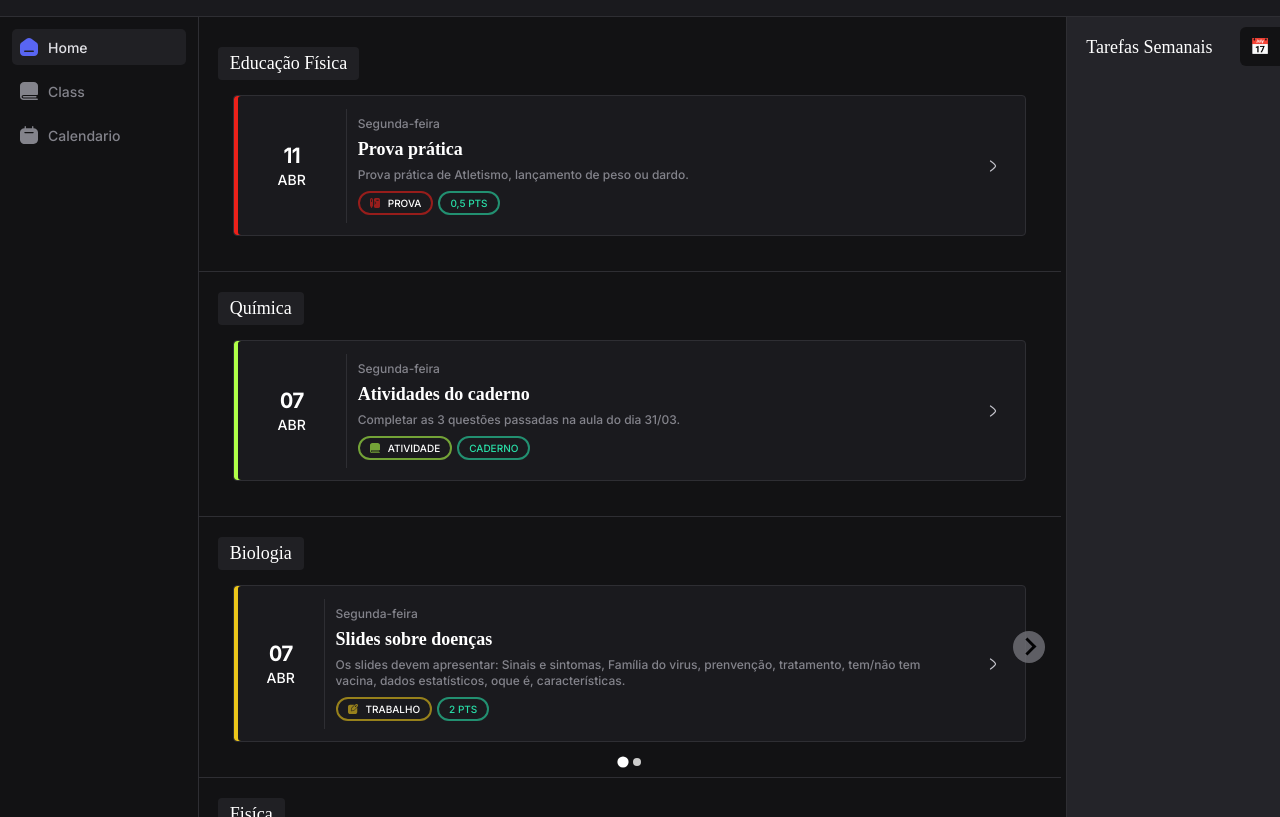
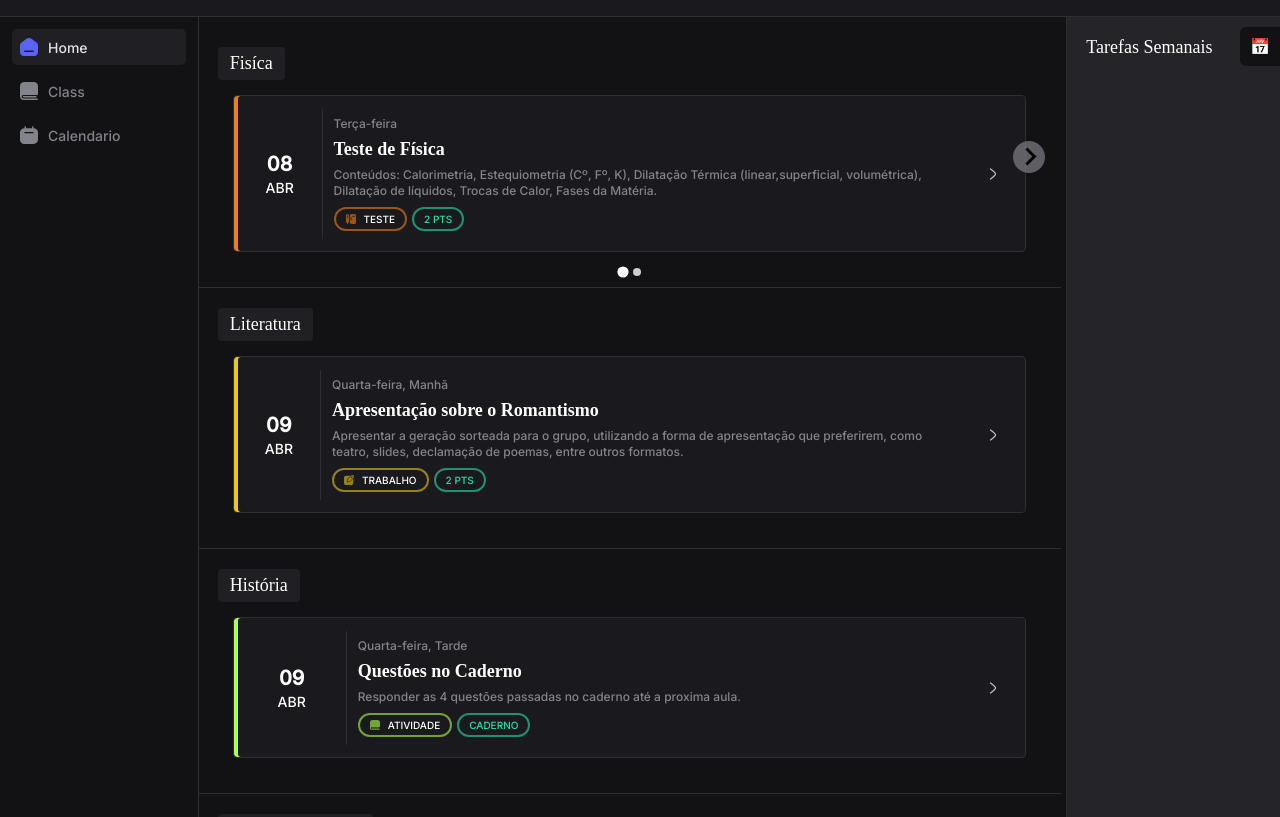
Before and after one commit to rafaelg3r/Classmind, a website with bundled scripts: page index.html in a window 1280 px wide. Shown: the part 61-878 px from the top of the page. Built offline with nearby package versions, Linux system fonts and the light colour scheme.

Commit message:
Atulização Semanal - 07/04

```diff
--- a/index.html
+++ b/index.html
@@ -139,7 +139,7 @@
             <div class="hr">.</div>
           </div>
           <!--! História -->
-          <div class="content-container" style="order: 4">
+          <div class="content-container" style="order: 3">
             <div
               class="splide"
               id="task-carousel-his"
@@ -219,7 +219,7 @@
           </div>
 
           <!--! Inglês -->
-          <div class="content-container" style="order: 6">
+          <div class="content-container" style="order: 9">
             <div
               class="splide"
               id="task-carousel-ing"
@@ -232,7 +232,7 @@
                   <li class="splide__slide">
                     <div class="card border-trab">
                       <div class="date">
-                        <strong>9 / 16</strong>
+                        <strong>16</strong>
                         <span>abr</span>
                       </div>
                       <div class="content">
@@ -301,7 +301,7 @@
             <div class="hr">.</div>
           </div>
           <!--! Física -->
-          <div class="content-container" style="order: 3">
+          <div class="content-container" style="order: 1">
             <div
               class="splide"
               id="task-carousel-fis"
@@ -311,6 +311,77 @@
               <h2>Fisíca</h2>
               <div class="splide__track">
                 <ul class="splide__list">
+                  <li class="splide__slide">
+                    <div class="card border-teste">
+                      <div class="date">
+                        <strong>08</strong>
+                        <span>abr</span>
+                      </div>
+                      <div class="content">
+                        <span>Terça-feira</span>
+                        <div class="card-title">
+                          <h4>Teste de Física</h4>
+                        </div>
+                        <div class="card-desc">
+                          <p>
+                            Conteúdos: Calorimetria, Estequiometria (Cº, Fº, K), Dilatação Térmica (linear,superficial, volumétrica), Dilatação de líquidos, Trocas de Calor, Fases da Matéria.
+                          </p>
+                          <div class="tag-container">
+                            <div class="tag tag-teste">
+                              <svg
+                                width="20"
+                                height="20"
+                                viewBox="0 0 20 20"
+                                fill="none"
+                                xmlns="http://www.w3.org/2000/svg"
+                              >
+                                <path
+                                  fill-rule="evenodd"
+                                  clip-rule="evenodd"
+                                  d="M10.8816 0H16.9195C18.6208 0 20 1.5461 20 3.45331V16.4492C20 18.3565 18.6208 19.9026 16.9195 19.9026H10.8816C9.18024 19.9026 7.80104 18.3565 7.80104 16.4492V12.4434H10.1833C11.3176 12.4434 12.237 11.4127 12.237 10.1412V9.76134C12.237 8.48987 11.3176 7.45914 10.1833 7.45914H7.80104V3.45331C7.80104 1.5461 9.18024 0 10.8816 0ZM13.2947 5.34111H16.7346C17.16 5.34111 17.5048 4.95459 17.5048 4.47779C17.5048 4.00098 17.16 3.61446 16.7346 3.61446H13.2947C12.8693 3.61446 12.5245 4.00098 12.5245 4.47779C12.5245 4.95459 12.8693 5.34111 13.2947 5.34111Z"
+                                  fill="#83838B"
+                                />
+                                <path
+                                  d="M10.3168 8.57571H7.82157V11.3384H10.3168C10.8329 11.3384 11.2512 10.8694 11.2512 10.2909V9.62321C11.2512 9.04469 10.8329 8.57571 10.3168 8.57571Z"
+                                  fill="#83838B"
+                                />
+                                <path
+                                  fill-rule="evenodd"
+                                  clip-rule="evenodd"
+                                  d="M0.0072519 3.94828C-0.11075 1.95035 1.22515 0.216891 3.00565 0.057555C4.77654 0.228673 6.09756 1.96062 5.97325 3.94828V14.6765C5.98286 15.2264 5.84709 15.7671 5.58304 16.2305L3.66284 19.5572C3.52682 19.8306 3.26947 20 2.99025 20C2.71103 20 2.45368 19.8306 2.31766 19.5572L0.397455 16.2305C0.137786 15.7649 0.00238993 15.2257 0.0072519 14.6765V3.94828ZM2.99538 8.23038C3.42072 8.23038 3.76552 7.84385 3.76552 7.36705V3.38424C3.76831 3.15433 3.68807 2.93291 3.54303 2.77033C3.39799 2.60774 3.20048 2.51778 2.99538 2.52091C2.57005 2.52091 2.22525 2.90744 2.22525 3.38424V7.36705C2.22525 7.84385 2.57005 8.23038 2.99538 8.23038Z"
+                                  fill="#83838B"
+                                />
+                              </svg>
+
+                              <span>Teste</span>
+                            </div>
+                            <div class="tag tag-points">
+                              <span>2 pts</span>
+                            </div>
+                          </div>
+                        </div>
+                      </div>
+                      <button class="btn-cards">
+                        <svg
+                          stroke="currentColor"
+                          fill="none"
+                          stroke-width="0"
+                          xmlns="http://www.w3.org/2000/svg"
+                          viewBox="0 0 20 20"
+                          width="1em"
+                          height="1em"
+                        >
+                          <path
+                            d="M7.50004 5C7.50004 5 12.5 8.68242 12.5 10C12.5 11.3177 7.5 15 7.5 15"
+                            stroke="currentColor"
+                            stroke-width="1.25"
+                            stroke-linecap="round"
+                            stroke-linejoin="round"
+                          ></path>
+                        </svg>
+                      </button>
+                    </div>
+                  </li>
                   <li class="splide__slide">
                     <div class="card border-atvd">
                       <div class="date">
@@ -380,7 +451,7 @@
             <div class="hr">.</div>
           </div>
           <!--! Química -->
-          <div class="content-container" style="order: 1">
+          <div class="content-container" style="order: 11">
             <div
               class="splide"
               id="task-carousel-qmc"
@@ -390,7 +461,7 @@
               <h2>Química</h2>
               <div class="splide__track">
                 <ul class="splide__list">
-                  <li class="splide__slide">
+                  <li class="splide__slide concluido">
                     <div class="card border-atvd">
                       <div class="date">
                         <strong>07</strong>
@@ -459,7 +530,7 @@
             <div class="hr"></div>
           </div>
           <!--! Biologia -->
-          <div class="content-container" style="order: 2">
+          <div class="content-container" style="order: 6">
             <div
               class="splide"
               id="task-carousel-bio"
@@ -472,7 +543,7 @@
                   <li class="splide__slide">
                     <div class="card border-trab">
                       <div class="date">
-                        <strong>07</strong>
+                        <strong>14 - 18</strong>
                         <span>abr</span>
                       </div>
                       <div class="content">
@@ -614,7 +685,7 @@
             <div class="hr"></div>
           </div>
           <!--! Literatura -->
-          <div class="content-container" style="order: 5">
+          <div class="content-container" style="order: 2">
             <div
               class="splide"
               id="task-carousel-lit"
@@ -697,7 +768,7 @@
             <div class="hr"></div>
           </div>
           <!--! Artes -->
-          <div class="content-container" style="order: 8">
+          <div class="content-container" style="order: 5">
             <div
               class="splide"
               id="task-carousel-art"
@@ -841,7 +912,7 @@
             <div class="hr">.</div>
           </div>
           <!--! Direitos Humanos -->
-          <div class="content-container" style="order: 6">
+          <div class="content-container" style="order: 4">
             <div
               class="splide"
               id="task-carousel-dir-hum"
@@ -923,7 +994,7 @@
             <div class="hr"></div>
           </div>
           <!--! Empreender e Inovar -->
-          <div class="content-container" style="order: 7">
+          <div class="content-container" style="order: 4">
             <div
               class="splide"
               id="task-carousel-emp-ino"
@@ -1020,7 +1091,7 @@
             <div class="hr"></div>
           </div>
           <!--! Educação Física -->
-          <div class="content-container" style="order: 0">
+          <div class="content-container" style="order: 11">
             <div
               class="splide"
               id="task-carousel-edu-fis"
@@ -1030,10 +1101,10 @@
               <h2>Educação Física</h2>
               <div class="splide__track">
                 <ul class="splide__list">
-                  <li class="splide__slide">
+                  <li class="splide__slide concluido">
                     <div class="card border-prova">
                       <div class="date">
-                        <strong>11</strong>
+                        <strong>07</strong>
                         <span>abr</span>
                       </div>
                       <div class="content">
--- a/src/css/main.css
+++ b/src/css/main.css
@@ -63,3 +63,8 @@
 .closed {
   display: none;
 }
+
+.concluido {
+  opacity: 0.3;
+  pointer-events: none;
+}
```
